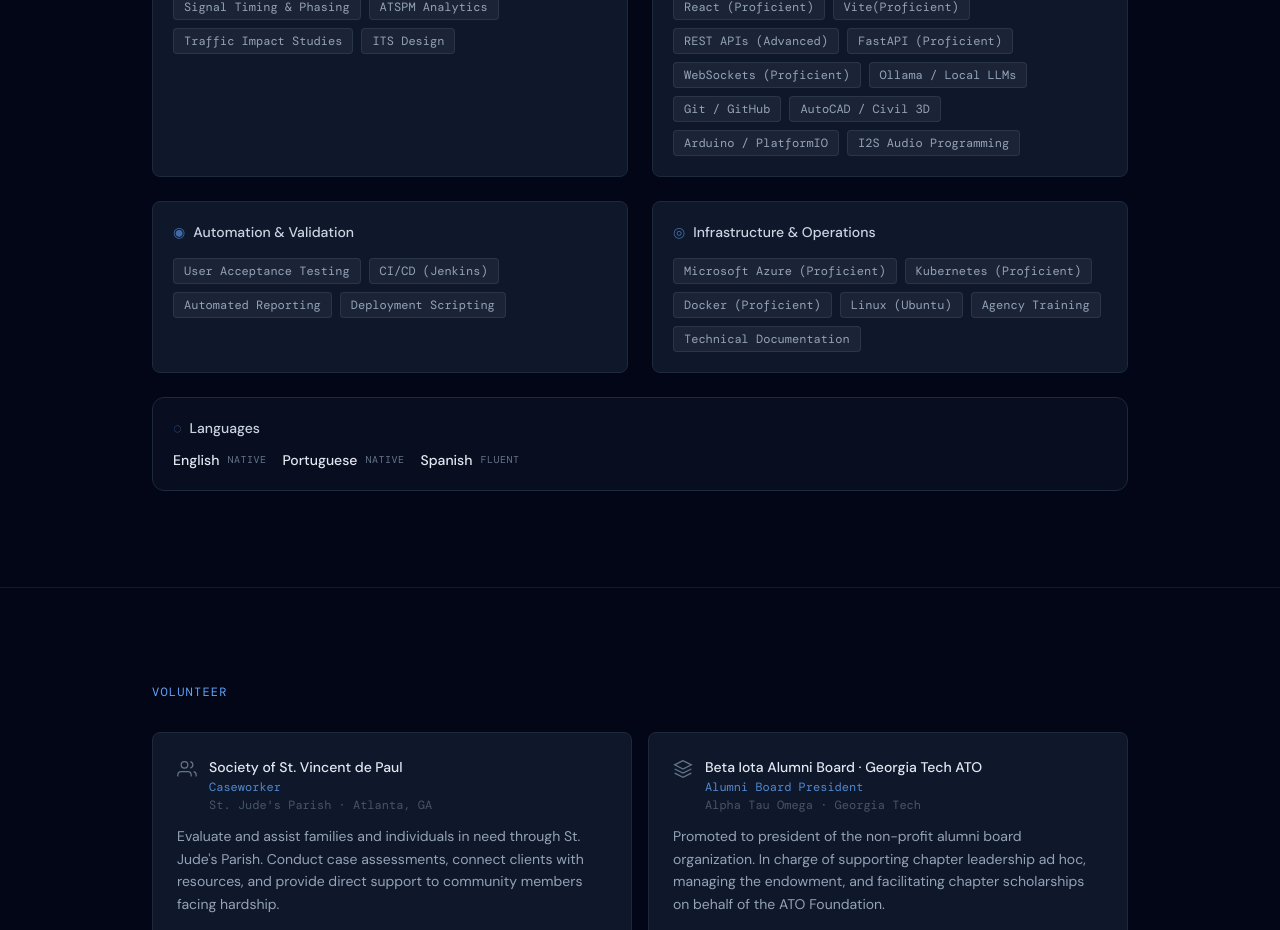
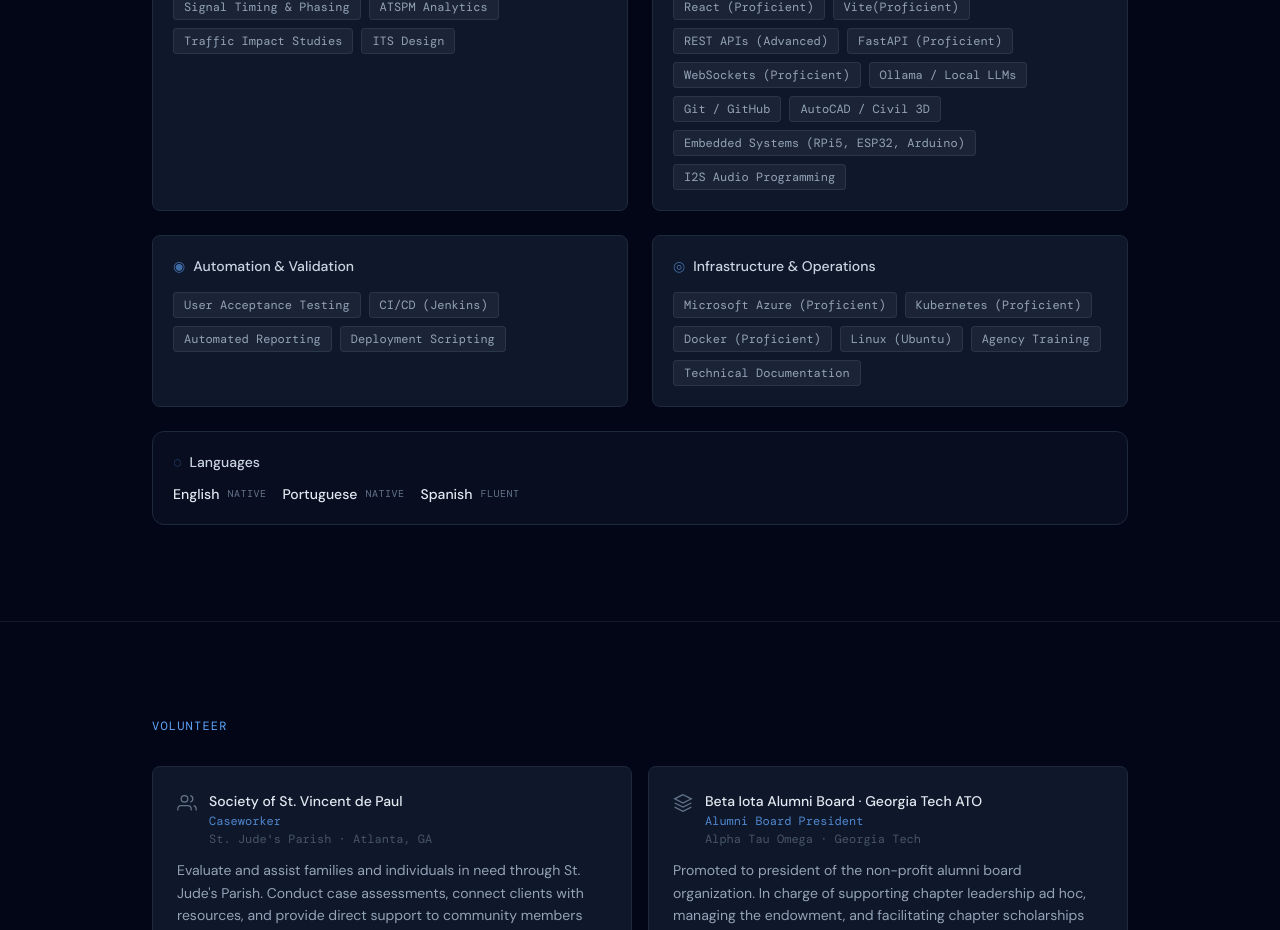
Before and after one commit to shmucas/portfolio, a React (Vite) app: page / in a window 1280 px wide. Shown: the part 4980-5910 px from the top of the page. Built offline with nearby package versions, Linux system fonts and the light colour scheme.

Commit message:
Broaden embedded systems skill entry
Replaced Arduino / PlatformIO with a single Embedded Systems entry
covering RPi5, ESP32, and Arduino.

```diff
--- a/src/components/Skills.jsx
+++ b/src/components/Skills.jsx
@@ -32,7 +32,7 @@ const skillGroups = [
       'Ollama / Local LLMs',
       'Git / GitHub',
       'AutoCAD / Civil 3D',
-      'Arduino / PlatformIO',
+      'Embedded Systems (RPi5, ESP32, Arduino)',
       'I2S Audio Programming',
     ],
   },
```
